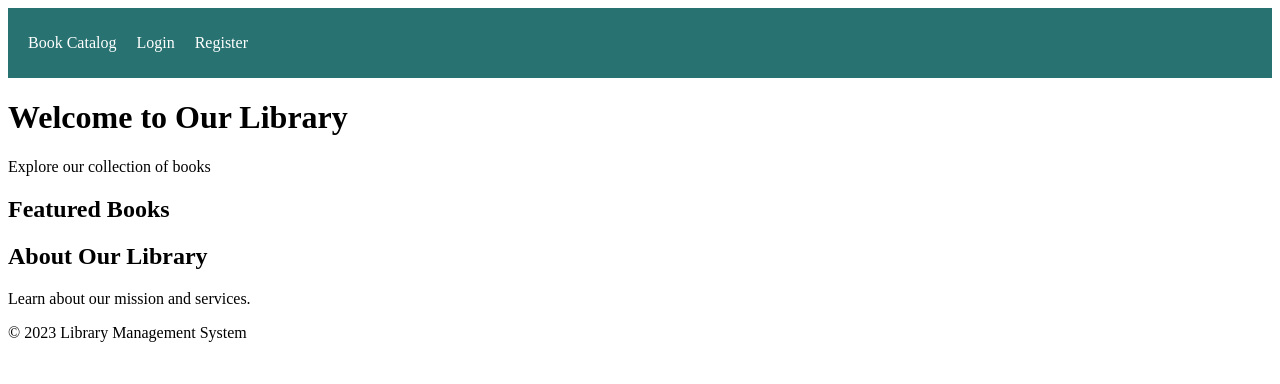
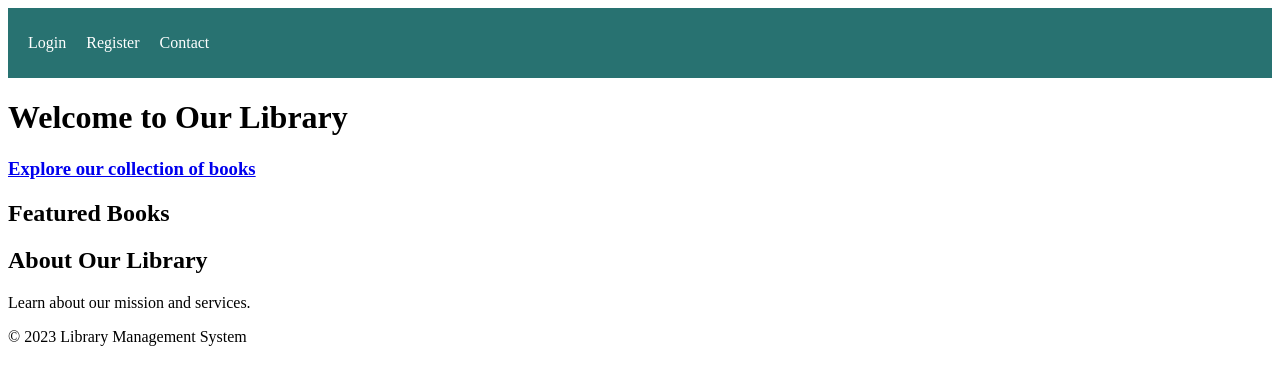
Before and after one commit to damjanstojcev4/Library-Management-System, a plain HTML site: page Frontend/index.html in a window 1280 px wide. Drawn offline with Linux system fonts and the light colour scheme.

Commit message:
Added few features

```diff
--- a/Frontend/index.html
+++ b/Frontend/index.html
@@ -8,14 +8,14 @@
 <body>
 <nav class="navbar">
     <ul>
-        <li><a href="catalog.html">Book Catalog</a></li>
         <li><a href="login.html">Login</a></li>
         <li><a href="register.html">Register</a></li>
+        <li><a href="contact.html">Contact</a></li>
     </ul>
 </nav>
 <header>
     <h1>Welcome to Our Library</h1>
-    <p>Explore our collection of books</p>
+    <a href="bookCatalog.html"><h3>Explore our collection of books</h3></a>
 </header>
 
 
```
